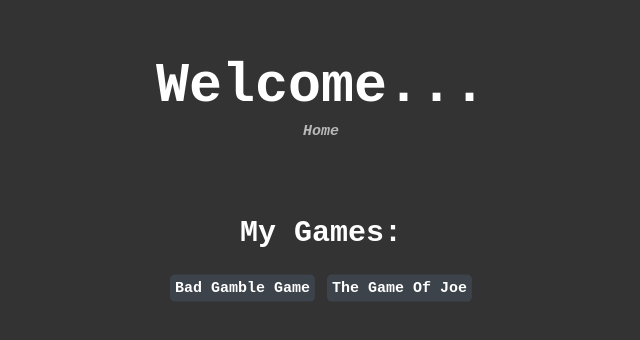
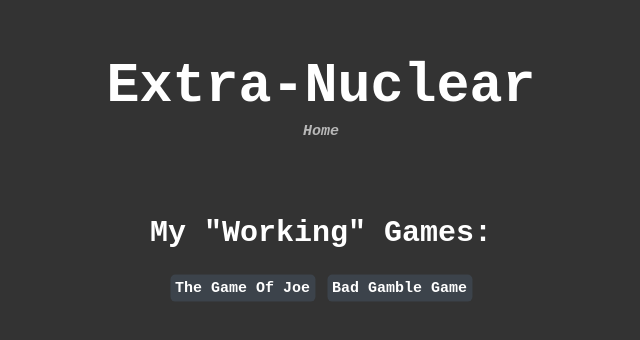
Before and after one commit to Extra-Nuclear/extra-nuclear.github.io, a plain HTML site: page index.html in a window 1280 px wide. Shown: the part 242-582 px from the top of the page, without its empty margins (339-979 px from the left). Drawn offline with Linux system fonts and the light colour scheme; a web font is replaced by a local one.

Commit message:
Update index.html

```diff
--- a/index.html
+++ b/index.html
@@ -114,7 +114,7 @@
   </style>
 </head>
 <body>
-    <h1>Welcome...</h1>
+    <h1>Extra-Nuclear</h1>
     <a href="index.html" class="other-versions">Home</a>
 
     <br>
@@ -124,7 +124,8 @@
     <h2 class="note"></h2>
 
 
-    <h2>My Games:</h2>
+    <h2>My "Working" Games:</h2>
+	<a href="https://extra-nuclear.github.io/TheGameOfJoe/">The Game Of Joe</a>
     <a href="https://extra-nuclear.github.io/gamble/">Bad Gamble Game</a>
-    <a href="https://extra-nuclear.github.io/TheGameOfJoe/">The Game Of Joe</a>
+
 </body>
```
